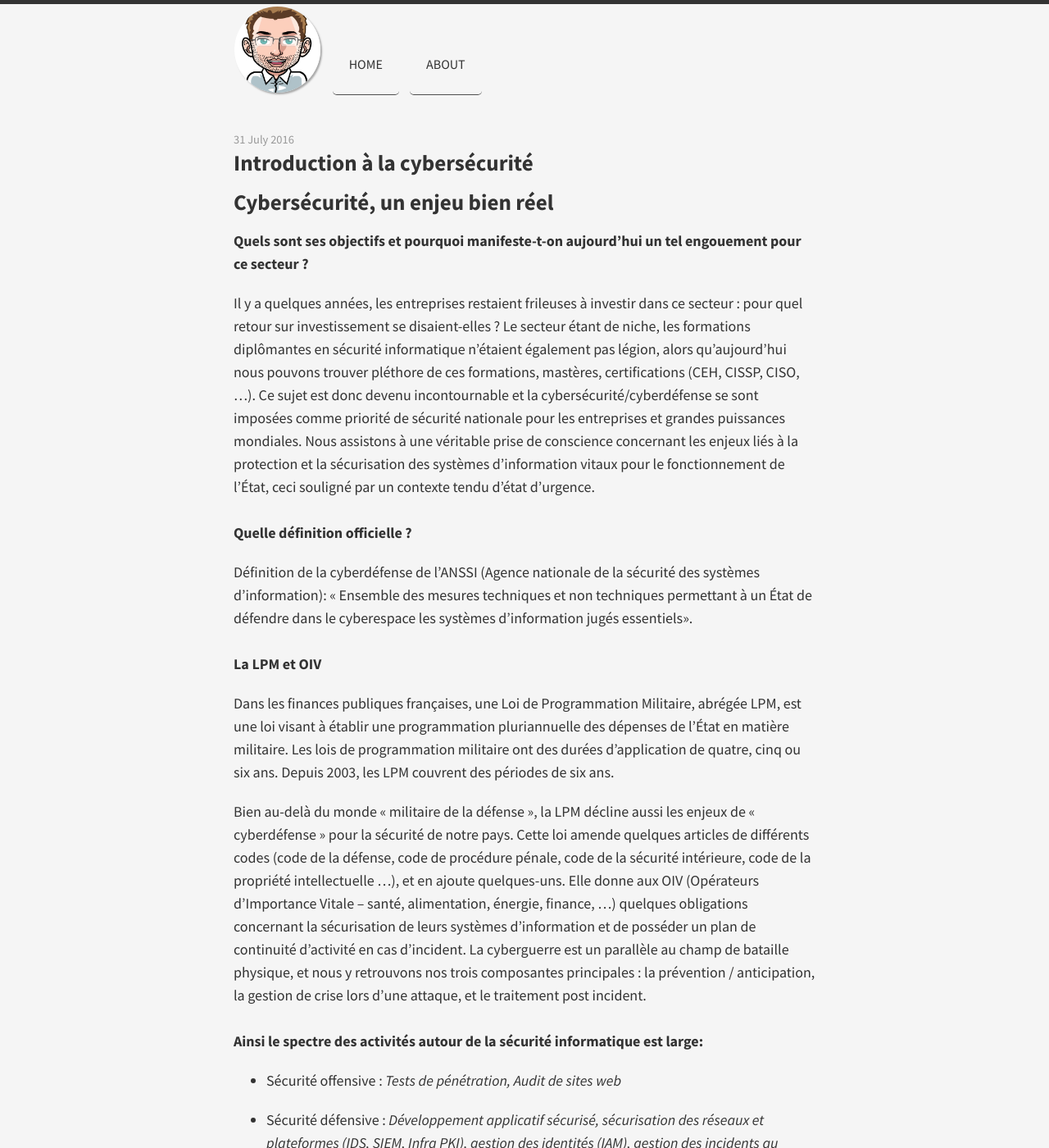
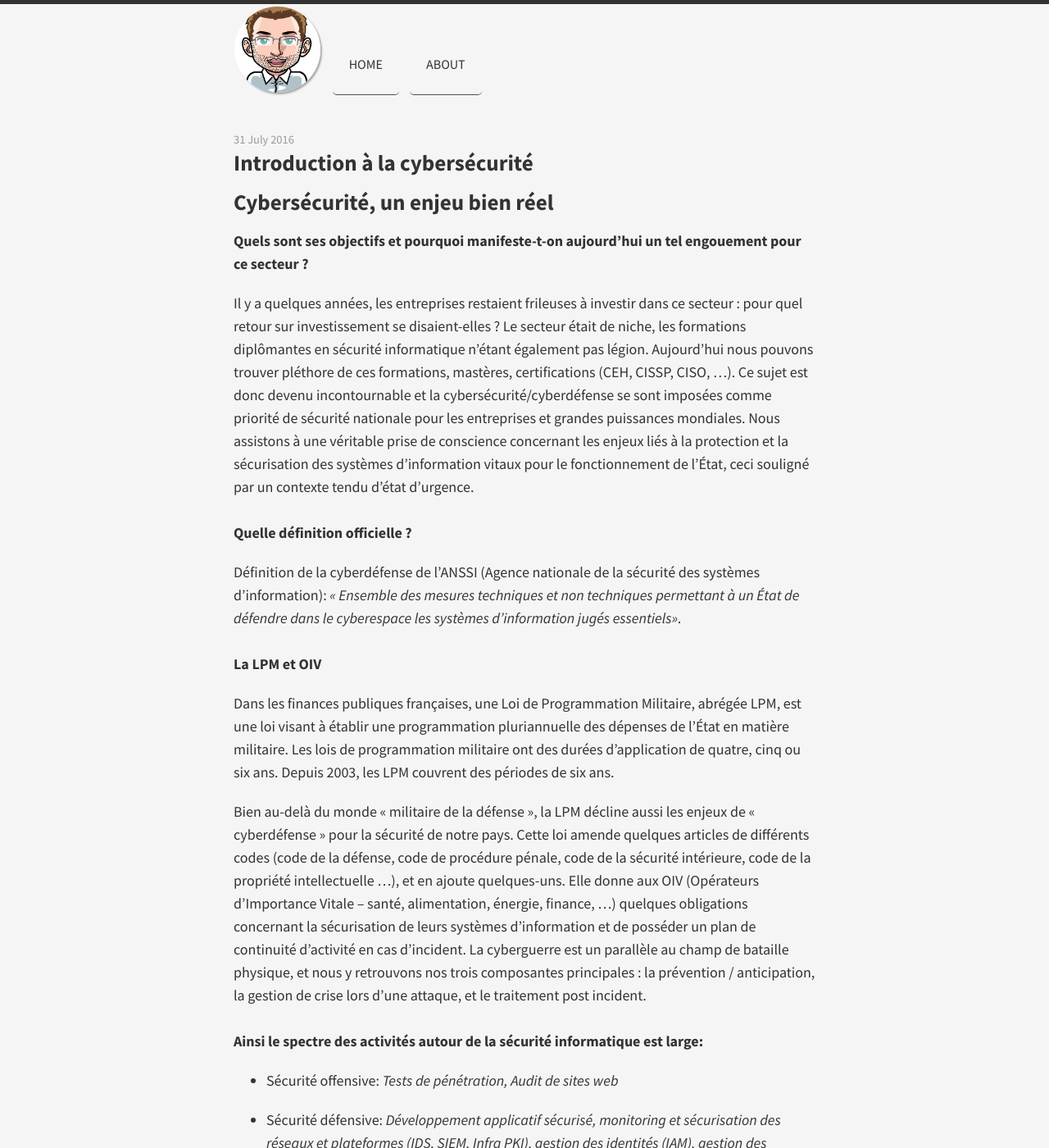
Before and after one commit to phackt/phackt.github.io, a Jekyll site: the page built from _posts/2016-07-31-introduction-cybersecurite.markdown, in a window 1280 px wide and 1400 px high. Shown: the whole window at 82% size. Built offline with Jekyll 4.4.1, drawn with Linux system fonts in a browser that asks for light colours; nearby versions of some CDN libraries; comment, search, counter and statistics services are not loaded; some of the changed text lies outside the part shown.

Commit message:
update intro secu

```diff
--- a/_posts/2016-07-31-introduction-cybersecurite.markdown
+++ b/_posts/2016-07-31-introduction-cybersecurite.markdown
@@ -8,13 +8,13 @@ Cybersécurité, un enjeu bien réel
 ===================
 **Quels sont ses objectifs et pourquoi manifeste-t-on aujourd’hui un tel engouement pour ce secteur ?**
 
-Il y a quelques années, les entreprises restaient frileuses à investir dans ce secteur : pour quel retour sur investissement se disaient-elles ? Le secteur étant de niche, les formations diplômantes en sécurité informatique n’étaient également pas légion, alors qu’aujourd’hui nous pouvons trouver pléthore de ces formations, mastères, certifications (CEH, CISSP, CISO, …).
+Il y a quelques années, les entreprises restaient frileuses à investir dans ce secteur : pour quel retour sur investissement se disaient-elles ? Le secteur était de niche, les formations diplômantes en sécurité informatique n'étant également pas légion. Aujourd’hui nous pouvons trouver pléthore de ces formations, mastères, certifications (CEH, CISSP, CISO, …).
 Ce sujet est donc devenu incontournable et la cybersécurité/cyberdéfense se sont imposées comme priorité de sécurité nationale pour les entreprises et grandes puissances mondiales. Nous assistons à une véritable prise de conscience concernant les enjeux liés à la protection et la sécurisation des systèmes d’information vitaux pour le fonctionnement de l'État, ceci souligné par un contexte tendu d’état d’urgence.
 <br />
 <br />
 **Quelle définition officielle ?**
 
-Définition de la cyberdéfense de l’ANSSI (Agence nationale de la sécurité des systèmes d'information): « Ensemble des mesures techniques et non techniques permettant à un État de défendre dans le cyberespace les systèmes d’information jugés essentiels».
+Définition de la cyberdéfense de l’ANSSI (Agence nationale de la sécurité des systèmes d'information): *« Ensemble des mesures techniques et non techniques permettant à un État de défendre dans le cyberespace les systèmes d’information jugés essentiels»*.
 <br />
 <br />
 **La LPM et OIV**
@@ -27,17 +27,13 @@ La cyberguerre est un parallèle au champ de bataille physique, et nous y retrou
 <br />
 **Ainsi le spectre des activités autour de la sécurité informatique est large:**
 
- - Sécurité offensive :
-	*Tests de pénétration, Audit de sites web*
+ - Sécurité offensive: *Tests de pénétration, Audit de sites web*
 
- -	Sécurité défensive :
-	*Développement applicatif sécurisé, sécurisation des réseaux et 	plateformes (IDS, SIEM, Infra PKI), gestion des identités (IAM), gestion 	des incidents au travers des entités SOC, CERT/CSIRT*
+ -	Sécurité défensive: *Développement applicatif sécurisé, monitoring et sécurisation des réseaux et plateformes (IDS, SIEM, Infra PKI), gestion des identités (IAM), gestion 	des incidents au travers des entités SOC, CERT/CSIRT*
 
- -	Forensique:
-*Investigation et récupération de données à des fins juridiques (rétro-ingénierie, analyse de cellulaires / PC, corrélation d’évènements)*
+ -	Inforensique: *Investigation et récupération de données à des fins juridiques (rétro-ingénierie, analyse de cellulaires / PC, corrélation d’évènements)*
 
- -	Gouvernance de la sécurité d’un SI:
-*Mise en conformité, normalisation ISO 2700X, PCI, continuité d’activité, risk management*
+ -	Gouvernance de la sécurité d’un SI: *Mise en conformité, normalisation ISO 2700X, PCI, continuité d’activité, risk management*
 
 
 Nous reviendrons sur ces différents domaines de compétences dans de prochains articles et rentrerons plus en détails sur les outils et techniques utilisés pour se prémunir de différents dangers (sécurisation des développements, vulnérabilités applicatives ou protocolaires, gestion des authentifications, phising, etc…).
```
